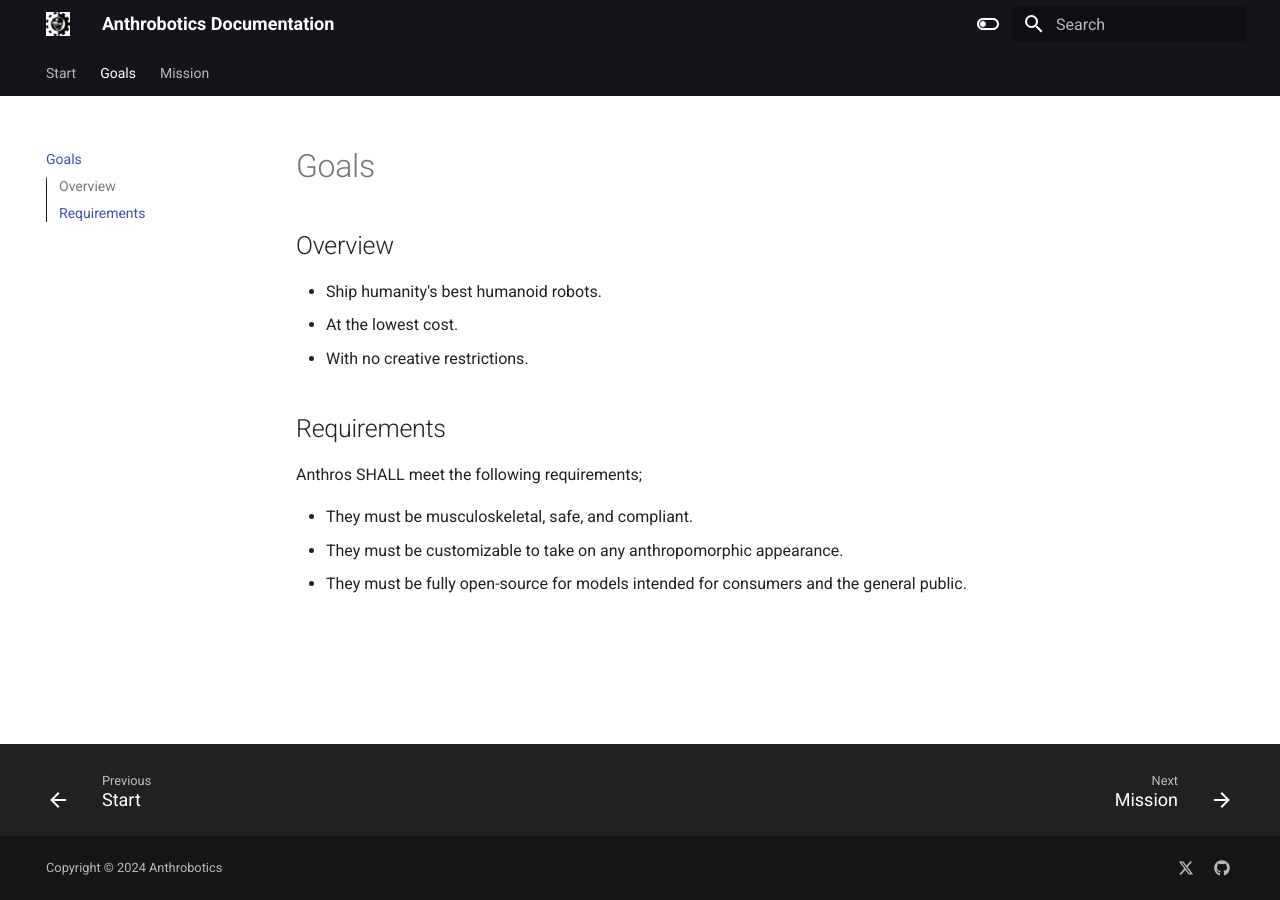
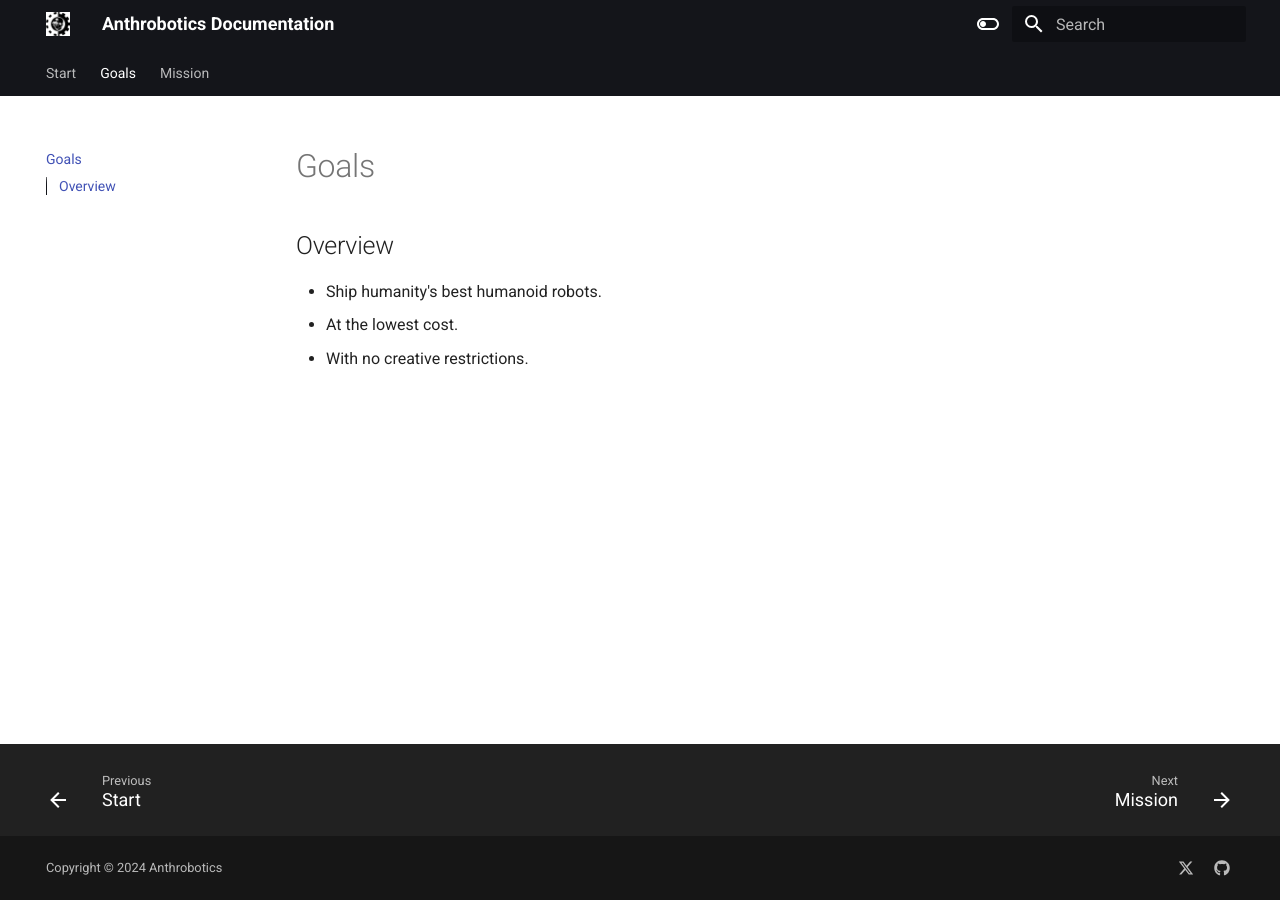
Before and after one commit to Anthrobotics/anthro-docs, an MkDocs documentation site: the page built from docs/goals.md, in a window 1280 px wide. Built offline with MkDocs 1.6.1 and Material for MkDocs 9.7.7, drawn with Linux system fonts in a browser that asks for light colours.

Commit message:
updated docs

```diff
--- a/docs/goals.md
+++ b/docs/goals.md
@@ -5,11 +5,3 @@
 - Ship humanity's best humanoid robots.
 - At the lowest cost.
 - With no creative restrictions.
-
-## Requirements
-
-Anthros SHALL meet the following requirements;
-
-- They must be musculoskeletal, safe, and compliant.
-- They must be customizable to take on any anthropomorphic appearance.
-- They must be fully open-source for models intended for consumers and the general public.
```
Also changed, not shown: docs/index.md (+4 -0 lines), 1 other file.
